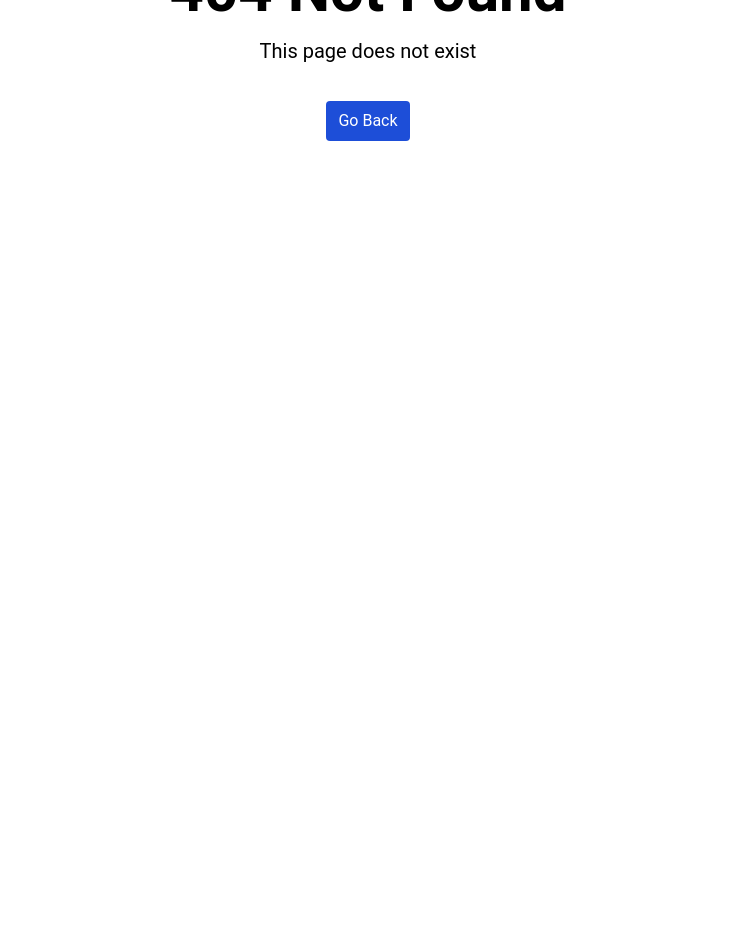
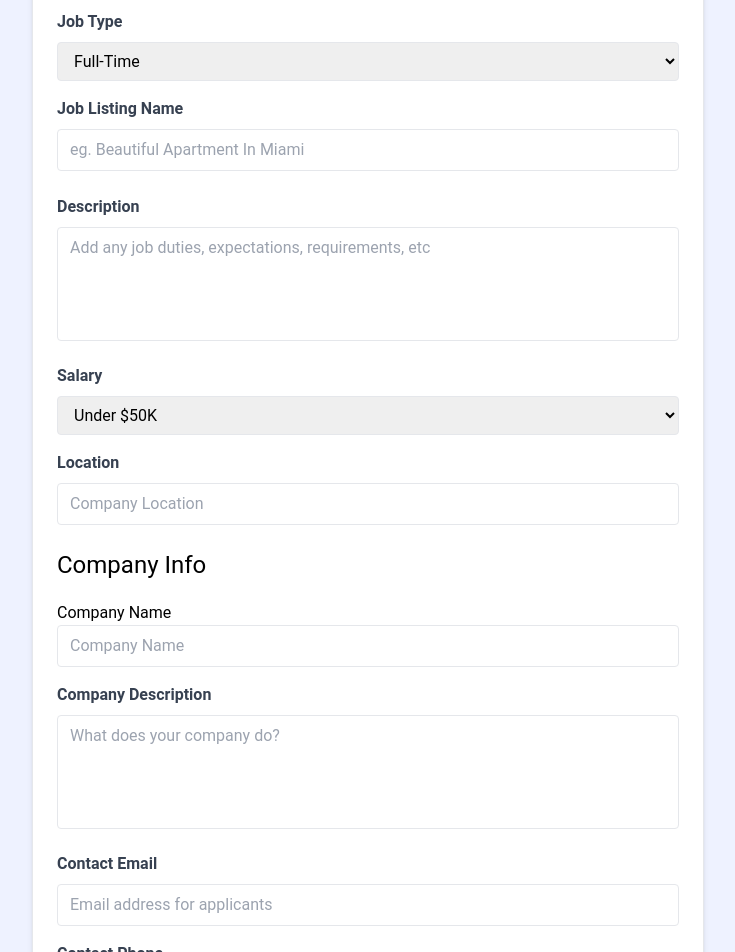
Before and after one commit to amuuo-dev/get-a-job, a React (Vite) app: page /add-job in a window 1280 px wide. Before the commit this address had no page. Shown: the part 260-1212 px from the top of the page, without its empty margins (272-1007 px from the left). Before the commit the page ends 800 px from the top, so only its background shows below. Built offline with nearby package versions, Linux system fonts and the light colour scheme.

Commit message:
created a job page form and submit function ,,,output to console

```diff
--- a/src/App.jsx
+++ b/src/App.jsx
@@ -10,6 +10,7 @@
 import JobPage from "./Screen/JobPage";
 import PageJobSingle, { jobLoader } from "./Screen/PageJobSingle";
 import NotFoundPage from "./Screen/NotFoundPage";
+import AddJobPage from "./Screen/AddJobPage";
 
 const router = createBrowserRouter(
   createRoutesFromElements(
@@ -18,6 +19,7 @@
       <Route path="/jobs" element={<JobPage />} />
       <Route path="/jobs/:id" element={<PageJobSingle />} loader={jobLoader} />
       <Route path="*" element={<NotFoundPage />} />
+      <Route path="/add-job" element={<AddJobPage />} />
     </Route>,
   ),
 );
--- /dev/null
+++ b/src/Screen/AddJobPage.jsx
@@ -0,0 +1,220 @@
+import { useState } from "react";
+const AddJobPage = () => {
+  const [type, setType] = useState("Full-Time");
+  const [title, setTitle] = useState("");
+  const [location, setLocation] = useState("");
+  const [description, setDescription] = useState("");
+  const [salary, setSalary] = useState("Under $50K");
+  const [companyName, setCompanyName] = useState("");
+  const [companyDescription, setCompanyDescription] = useState("");
+  const [contactEmail, setContactEmail] = useState("");
+  const [contactPhone, setContactPhone] = useState("");
+
+  const submitForm = (e) => {
+    e.preventDefault();
+
+    const newJob = {
+      type,
+      title,
+      location,
+      description,
+      salary,
+      company: {
+        name: companyName,
+        description: companyDescription,
+        contactEmail,
+        contactPhone,
+      },
+    };
+    console.log(newJob);
+  };
+
+  return (
+    <section className="bg-indigo-50">
+      <div className="container m-auto max-w-2xl py-24">
+        <div className="bg-white px-6 py-8 mb-4 shadow-md rounded-md border m-4 md:m-0">
+          <form onSubmit={submitForm}>
+            <h2 className="text-3xl text-center font-semibold mb-6">Add Job</h2>
+            <div className="mb-4">
+              <label
+                htmlFor="type"
+                className="text-gray-700 font-bold mb-2 block"
+              >
+                Job Type
+              </label>
+              <select
+                name="type"
+                id="type"
+                required
+                className="border rounded w-full py-2 px-3 outline-none"
+                value={type}
+                onChange={(e) => setType(e.target.value)}
+              >
+                <option value="Full-Time">Full-Time</option>
+                <option value="Part-Time">Part-Time</option>
+                <option value="Remote">Remote</option>
+                <option value="Internship">Internship</option>
+              </select>
+            </div>
+            <div className="mb-4">
+              <label
+                htmlFor="title"
+                className="text-gray-700 font-bold mb-2 block"
+              >
+                Job Listing Name
+              </label>
+              <input
+                type="text"
+                id="title"
+                className="border rounded w-full py-2 px-3 mb-2 outline-none"
+                name="title"
+                placeholder="eg. Beautiful Apartment In Miami"
+                required
+                value={title}
+                onChange={(e) => setTitle(e.target.value)}
+              />
+            </div>
+            <div className="mb-4">
+              <label
+                htmlFor="description"
+                className="block text-gray-700 font-bold mb-2"
+              >
+                Description
+              </label>
+              <textarea
+                name="description"
+                id="description"
+                rows="4"
+                className="border rounded w-full py-2 px-3 outline-none resize-none"
+                placeholder="Add any job duties, expectations, requirements, etc"
+                value={description}
+                onChange={(e) => setDescription(e.target.value)}
+              ></textarea>
+            </div>
+            <div className="mb-4">
+              <label
+                htmlFor="salary"
+                className="block text-gray-700 font-bold mb-2"
+              >
+                Salary
+              </label>
+              <select
+                name="salary"
+                id="salary"
+                required
+                className="border rounded w-full py-2 px-3 outline-none"
+                value={salary}
+                onChange={(e) => setSalary(e.target.value)}
+              >
+                <option value="Under $50K">Under $50K</option>
+                <option value="$50K - 60K">$50K - $60K</option>
+                <option value="$60K - 70K">$60K - $70K</option>
+                <option value="$70K - 80K">$70K - $80K</option>
+                <option value="$80K - 90K">$80K - $90K</option>
+                <option value="$90K - 100K">$90K - $100K</option>
+                <option value="$100K - 125K">$100K - $125K</option>
+                <option value="$125K - 150K">$125K - $150K</option>
+                <option value="$150K - 175K">$150K - $175K</option>
+                <option value="$175K - 200K">$175K - $200K</option>
+                <option value="Over $200K">Over $200K</option>
+              </select>
+            </div>
+            <div className="mb-4">
+              <label
+                htmlFor="location"
+                className="block text-gray-700 font-bold mb-2"
+              >
+                Location
+              </label>
+              <input
+                type="text"
+                id="location"
+                name="location"
+                placeholder="Company Location"
+                required
+                className="border rounded w-full py-2 px-3 mb-2 outline-none"
+                value={location}
+                onChange={(e) => setLocation(e.target.value)}
+              />
+            </div>
+            <h3 className="text-2xl mb-5">Company Info</h3>
+            <div className="mb-4">
+              <label htmlFor="company">Company Name</label>
+              <input
+                type="text"
+                name="company"
+                id="company"
+                placeholder="Company Name"
+                className="border rounded w-full py-2 px-3 outline-none"
+                value={companyName}
+                onChange={(e) => setCompanyName(e.target.value)}
+              />
+            </div>
+            <div className="mb-4">
+              <label
+                htmlFor="company_description"
+                className="block text-gray-700 font-bold mb-2"
+              >
+                Company Description
+              </label>
+              <textarea
+                id="company_description"
+                name="company_description"
+                className="border rounded w-full py-2 px-3 resize-none outline-none"
+                rows="4"
+                placeholder="What does your company do?"
+                value={companyDescription}
+                onChange={(e) => setCompanyDescription(e.target.value)}
+              ></textarea>
+            </div>
+            <div className="mb-4">
+              <label
+                htmlFor="contact_email"
+                className="block text-gray-700 font-bold mb-2"
+              >
+                Contact Email
+              </label>
+              <input
+                type="email"
+                id="contact_email"
+                name="contact_email"
+                className="border rounded w-full py-2 px-3 outline-none"
+                placeholder="Email address for applicants"
+                required
+                value={contactEmail}
+                onChange={(e) => setContactEmail(e.target.value)}
+              />
+            </div>
+            <div className="mb-4">
+              <label
+                htmlFor="contact_phone"
+                className="block text-gray-700 font-bold mb-2"
+              >
+                Contact Phone
+              </label>
+              <input
+                type="tel"
+                id="contact_phone"
+                name="contact_phone"
+                className="border rounded w-full py-2 px-3 outline-none"
+                placeholder="Optional phone for applicants"
+                value={contactPhone}
+                onChange={(e) => setContactPhone(e.target.value)}
+              />
+            </div>
+            <div>
+              <button
+                className="bg-indigo-500 hover:bg-indigo-600 text-white font-bold py-2 px-4 rounded-full w-full focus:outline-none focus:shadow-outline"
+                type="submit"
+              >
+                Add Job
+              </button>
+            </div>
+          </form>
+        </div>
+      </div>
+    </section>
+  );
+};
+
+export default AddJobPage;
```
